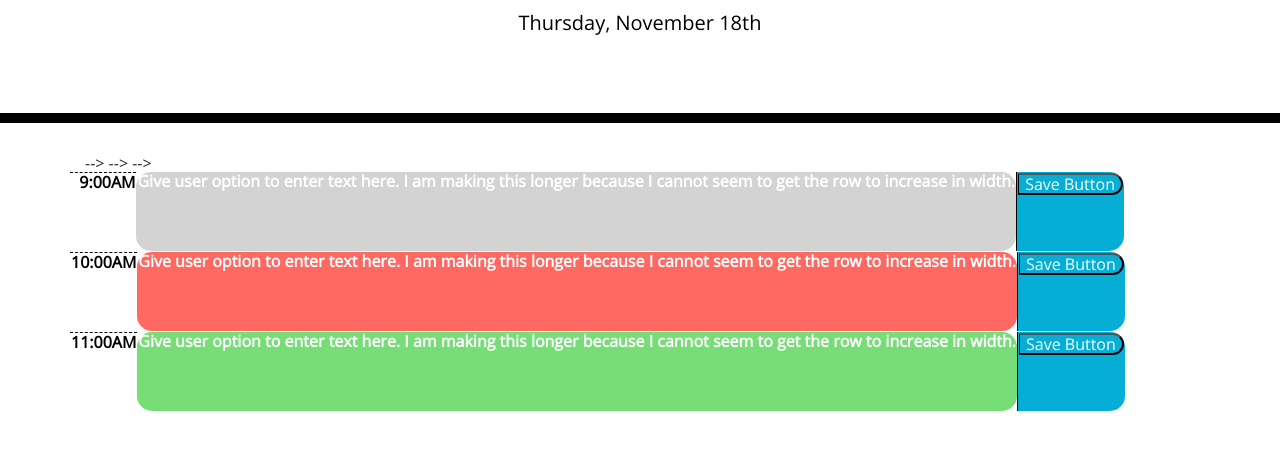
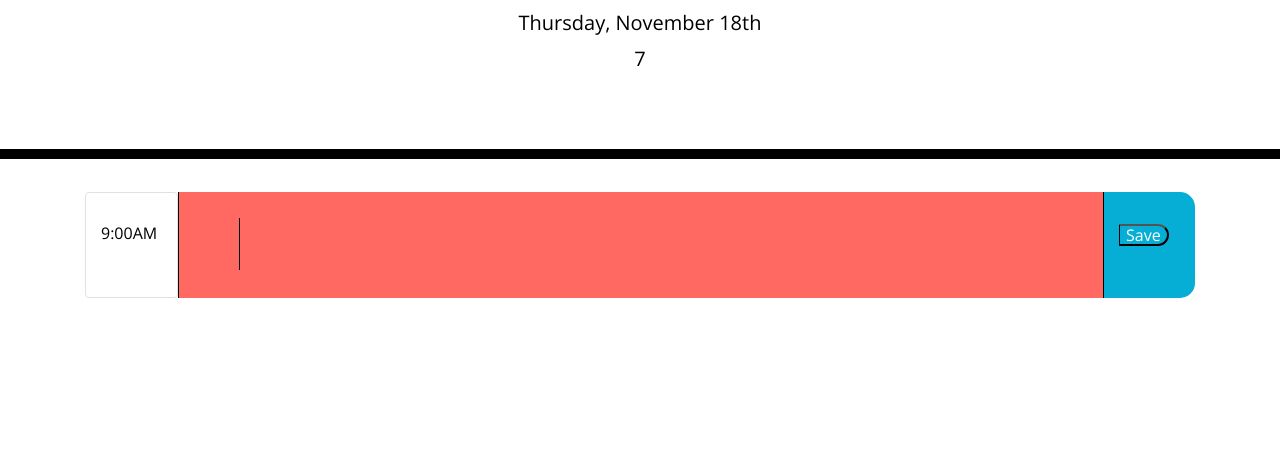
Before and after one commit to MattReynolds53/Workday-Schedule, a plain HTML site: page index.html in a window 1280 px wide. Shown: the part 181-630 px from the top of the page. Drawn offline with nearby package versions, Linux system fonts and the light colour scheme.

Commit message:
Added textarea tag to html and began working to store the information entered into the textarea as a variable. Working on setting that to local storage as well

```diff
--- a/Develop/script.js
+++ b/Develop/script.js
@@ -1,9 +1,39 @@
 let currentDate = moment();
 $("#currentDay").text(currentDate.format("dddd, MMMM Do"));
 
+let currentTime = moment();
+$("#currentTime").text(currentTime.format("h"));
+
+
 // Adding an event listener to save local storage
 // I can only seem to hook into the first button, so how can I hook into all buttons to avoid creating 15 different event listener functions? Also, I tried the "submit" functino, but it didn't work. I switched it to click and it started working (began logging to the console)
-let saveInfo = document.querySelector("#btn");
-saveInfo.addEventListener("click", function(){
-    console.log("Item saved to local storage");
+
+
+//Statement to synch up time with color scheme of past, present, or future
+
+let timeOnSchedule = document.querySelectorAll(".hour");
+let scheduleEntry = document.querySelectorAll("#scheduleEntry");
+
+//Saving textarea entry as a variable
+let textAreaEntry = document.querySelector("#textAreaEntry").value;
+console.log(textAreaEntry);
+
+
+let saveTAEntry = document.querySelector("#saveBtn");
+
+saveTAEntry.addEventListener("click", function(){
+    console.log(`${textAreaEntry} saved to local storage`);
+    localStorage.setItem("9AM", textAreaEntry);
 });
+
+
+
+// Can we use >, <, and = with time? I'm not sure if it can tell that 1:00pm is greater than 12:00PM in its mind
+// if (currentTime > timeOnSchedule) {
+//     scheduleEntry.addClass('past');
+// } else if (currentTime == timeOnSchedule) {
+//     scheduleEntry.addClass('present');
+// } else {
+//     scheduleEntry.addClass('future');
+// };
+// Give div for time section a data-vlue and compare that within the if statement
--- a/index.html
+++ b/index.html
@@ -27,28 +27,27 @@
       <h1 class="display-3">Work Day Scheduler</h1>
       <p class="lead">A simple calendar app for scheduling your work day</p>
       <p id="currentDay" class="lead"></p>
+      <p id="currentTime" class="lead"></p>
     </header>
     <div class="container">
       <!-- Timeblocks go here -->
+      <!-- // use div with row and column -->
+      <!-- You shouldn't have to, but you can use keywords for margin, padding, etc. in the class section if you need to to adjust without changing the css sheet -->
+      <div class="container">
+        <div class="row">
+          <div class="col border rounded hour" data-value="9">
+            9:00AM
+          </div>
+          <div class="col-10 present textarea" id="textAreaEntry">
+            <textarea class="col-10 textarea"></textarea>
+          </div>
+          <div class="col saveBtn">
+            <button class="saveBtn" id="saveBtn">Save</button>
+          </div>
+        </div>
+      </div>
 
 
-      <table class="description">
-        <tr class="row time-block">
-          <th class="hour">  9:00AM</th>
-          <th class="time-block past">Give user option to enter text here. I am making this longer because I cannot seem to get the row to increase in width.</th>
-          <th class="saveBtn"><button class="saveBtn" id="btn">Save Button</button></th>
-        </tr> -->
-        <tr class="row">
-          <th class="hour">10:00AM</th>
-          <th class="time-block present">Give user option to enter text here. I am making this longer because I cannot seem to get the row to increase in width.</th>
-          <th class="saveBtn"><button class="saveBtn" id="btn">Save Button</button></th>
-        </tr> -->
-        <tr class="row">
-          <th class="hour">11:00AM</th>
-          <th class="time-block future"><form>Give user option to enter text here. I am making this longer because I cannot seem to get the row to increase in width.</form></th>
-          <th class="saveBtn"><button class="saveBtn" id="btn">Save Button</button></th>
-        </tr> -->
-      </table>
     </div>
 
     <script src="https://cdnjs.cloudflare.com/ajax/libs/jquery/3.2.1/jquery.min.js"></script>
```
